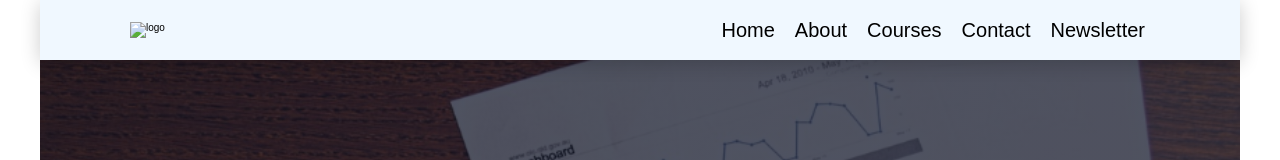
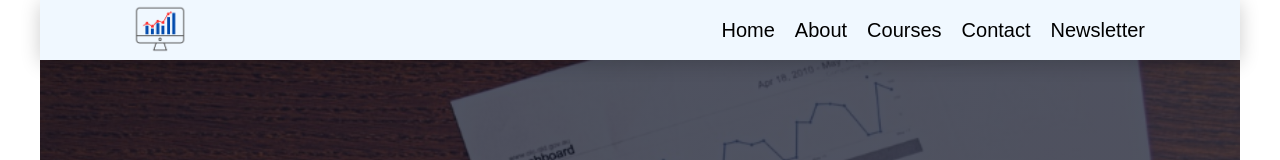
Before and after one commit to jolajide10/Digi-Market, a plain HTML site: page index.html in a window 1280 px wide. Shown: the top 160 px of the page. Drawn offline with Linux system fonts and the light colour scheme.

Commit message:
Update index.html

```diff
--- a/index.html
+++ b/index.html
@@ -34,7 +34,7 @@
     <header class="header">
       <!-- ---header logo--- -->
       <div class="header-logo">
-        <img src="Digital Marketing logo (2).png" alt="logo" />
+        <img src="webimages/Digital Marketing logo  (2).png" alt="logo" />
       </div>
 
       <!-- ---navigation--- -->
```
